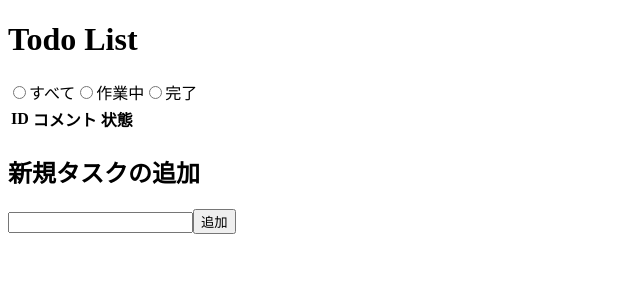
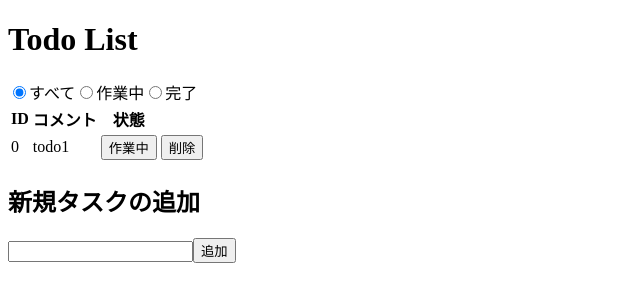
Before and after one commit to somelab-0618/react-todo-list, a React (Create React App) app: page / in a window 1280 px wide. Shown: the top 302 px of the page, without its empty margins (0-640 px from the left). Built offline with nearby package versions, Linux system fonts and the light colour scheme.

Commit message:
タスク状態変更機能、表示非表示切り替え機能実装

```diff
--- a/src/App.tsx
+++ b/src/App.tsx
@@ -4,15 +4,15 @@ import { TodoListTable } from './components/TodoListTable';
 import { Todo, TodoText, TodoState } from './types/todo';
 
 const App: React.FC = () => {
-  const [todos, setTodos] = useState<Todo[]>([]);
+  const [todos, setTodos] = useState<Todo[]>([{ comment: 'todo1', state: 'wip' }]);
   const [todoText, setTodoText] = useState<TodoText>('');
-  const [TodoState, setTodoState] = useState<TodoState>('all');
+  const [showTodoState, setShowTodoState] = useState<TodoState>('all');
 
   const addTodo: () => void = () => {
     if (!todoText) return;
     const newTodo: Todo = {
       comment: todoText,
-      isDone: false,
+      state: 'wip',
     };
 
     const newTodoList = [...todos, newTodo];
@@ -26,15 +26,43 @@ const App: React.FC = () => {
     setTodos(newTodoList);
   };
 
-  const changeTodoState: (index: number) => void = (index) => {
+  const changeTodoState: (index: number, state: TodoState) => void = (
+    index,
+    state
+  ) => {
     const newTodoList = [...todos];
-    const newTodo = {
+    const newTodo: Todo = {
       comment: newTodoList[index].comment,
-      isDone: !newTodoList[index].isDone,
+      state: state === 'wip' ? 'done' : 'wip',
     };
+
     newTodoList[index] = newTodo;
     console.log(newTodoList);
     setTodos(newTodoList);
+  };
+
+  const changeShowTodo: (showTodoState: TodoState) => void = (showTodoState) => {
+    const todoList = [...todos];
+    let newTodoList: Todo[];
+    // if (showTodoState) {
+    //   newTodoList = todoList.map((todo) => {
+    //     todo.isDone ? (todo.isShow = false) : (todo.isShow = true);
+    //     return todo;
+    //   });
+    // } else if (!showTodoState) {
+    //   newTodoList = todoList.map((todo) => {
+    //     todo.isDone ? (todo.isShow = true) : (todo.isShow = false);
+    //     return todo;
+    //   });
+    // } else {
+    //   newTodoList = todoList.map((todo) => {
+    //     todo.isShow = true;
+    //     return todo;
+    //   });
+    // }
+    console.log({ showTodoState });
+    // setTodos(newTodoList);
+    setShowTodoState(showTodoState);
   };
 
   const changeInputText: (e: React.ChangeEvent<HTMLInputElement>) => void = (e) => {
@@ -45,17 +73,30 @@ const App: React.FC = () => {
     <div className='App'>
       <h1>Todo List</h1>
       <div className='task-state'>
-        <input type='radio' />
+        <input
+          type='radio'
+          onChange={() => changeShowTodo('all')}
+          checked={showTodoState === 'all'}
+        />
         すべて
-        <input type='radio' />
+        <input
+          type='radio'
+          onChange={() => changeShowTodo('wip')}
+          checked={showTodoState === 'wip'}
+        />
         作業中
-        <input type='radio' />
+        <input
+          type='radio'
+          onChange={() => changeShowTodo('done')}
+          checked={showTodoState === 'done'}
+        />
         完了
       </div>
       <TodoListTable
         todos={todos}
         deleteTodo={deleteTodo}
         changeTodoState={changeTodoState}
+        showTodoState={showTodoState}
       />
       <h2>新規タスクの追加</h2>
       <InputTodo
--- a/src/components/TodoListTable.tsx
+++ b/src/components/TodoListTable.tsx
@@ -1,14 +1,15 @@
-import React, { VFC } from 'react';
-import { Todo } from '../types/todo';
+import { VFC } from 'react';
+import { Todo, TodoState } from '../types/todo';
 
 type Props = {
   todos: Todo[];
   deleteTodo: (index: number) => void;
-  changeTodoState: (index: number) => void;
+  changeTodoState: (index: number, state: TodoState) => void;
+  showTodoState: TodoState;
 };
 
 export const TodoListTable: VFC<Props> = (props) => {
-  const { todos, deleteTodo, changeTodoState } = props;
+  const { todos, deleteTodo, changeTodoState, showTodoState } = props;
 
   return (
     <>
@@ -22,22 +23,22 @@ export const TodoListTable: VFC<Props> = (props) => {
         </thead>
         <tbody>
           {todos.map((todo: Todo, index: number) => {
+            if (showTodoState === 'all' || showTodoState === todo.state) {
               return (
                 <tr key={index}>
                   <td>{index}</td>
                   <td>{todo.comment}</td>
                   <td>
-                  {todo.isDone ? (
-                    <button onClick={() => changeTodoState(index)}>完了</button>
-                  ) : (
-                    <button onClick={() => changeTodoState(index)}>作業中</button>
-                  )}
+                    <button onClick={() => changeTodoState(index, todo.state)}>
+                      {todo.state === 'wip' ? '作業中' : '完了'}
+                    </button>
                   </td>
                   <td>
                     <button onClick={() => deleteTodo(index)}>削除</button>
                   </td>
                 </tr>
               );
+            }
           })}
         </tbody>
       </table>
--- a/src/types/todo.ts
+++ b/src/types/todo.ts
@@ -1,8 +1,8 @@
+export type TodoState = 'all' | 'wip' | 'done';
+
 export type Todo = {
   comment: string;
-  isDone: boolean;
+  state: TodoState;
 };
 
 export type TodoText = string;
-
-export type TodoState = 'all' | 'wip' | 'done';
```
Lines whose indentation alone changed are shown as unchanged.
